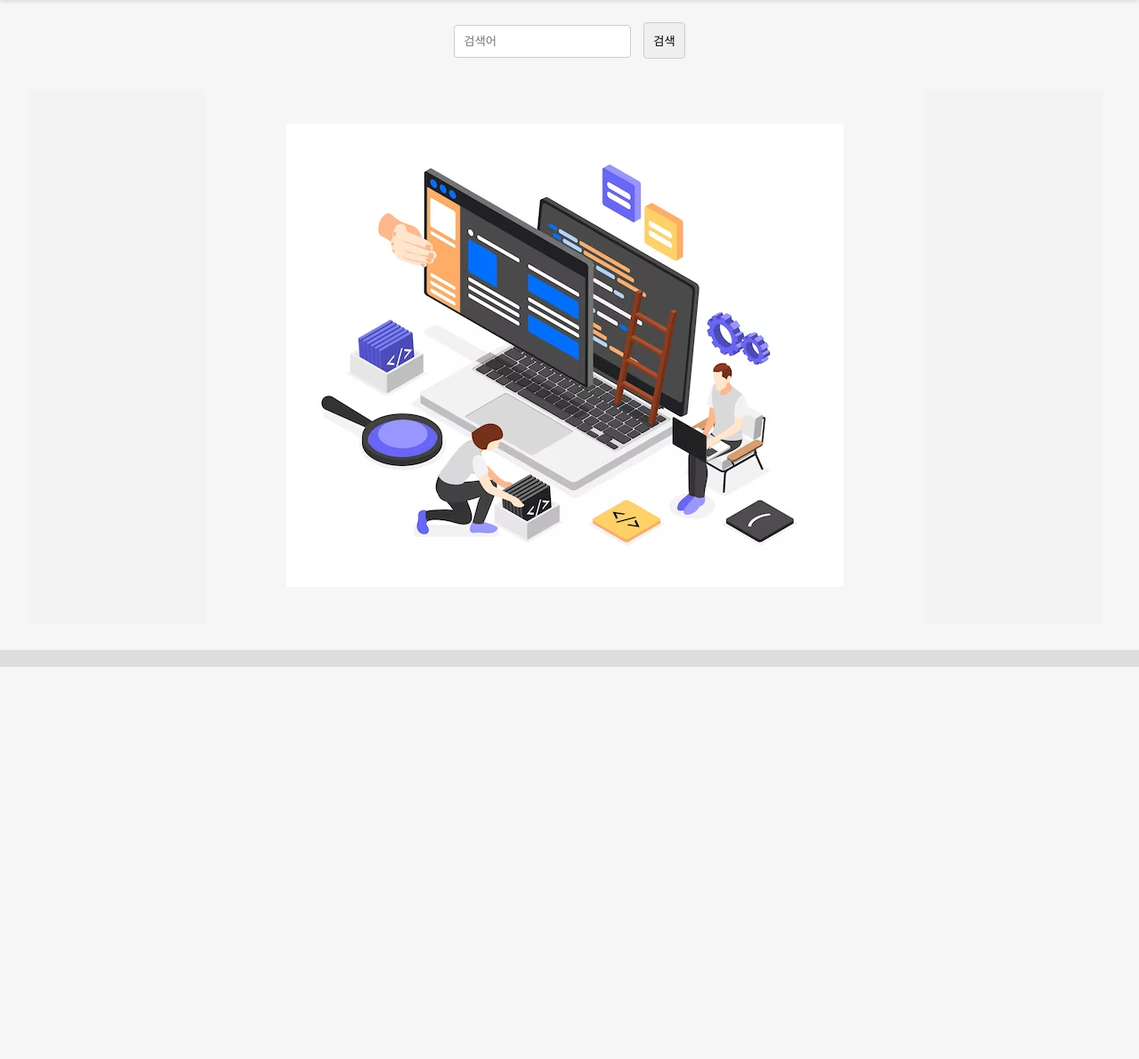
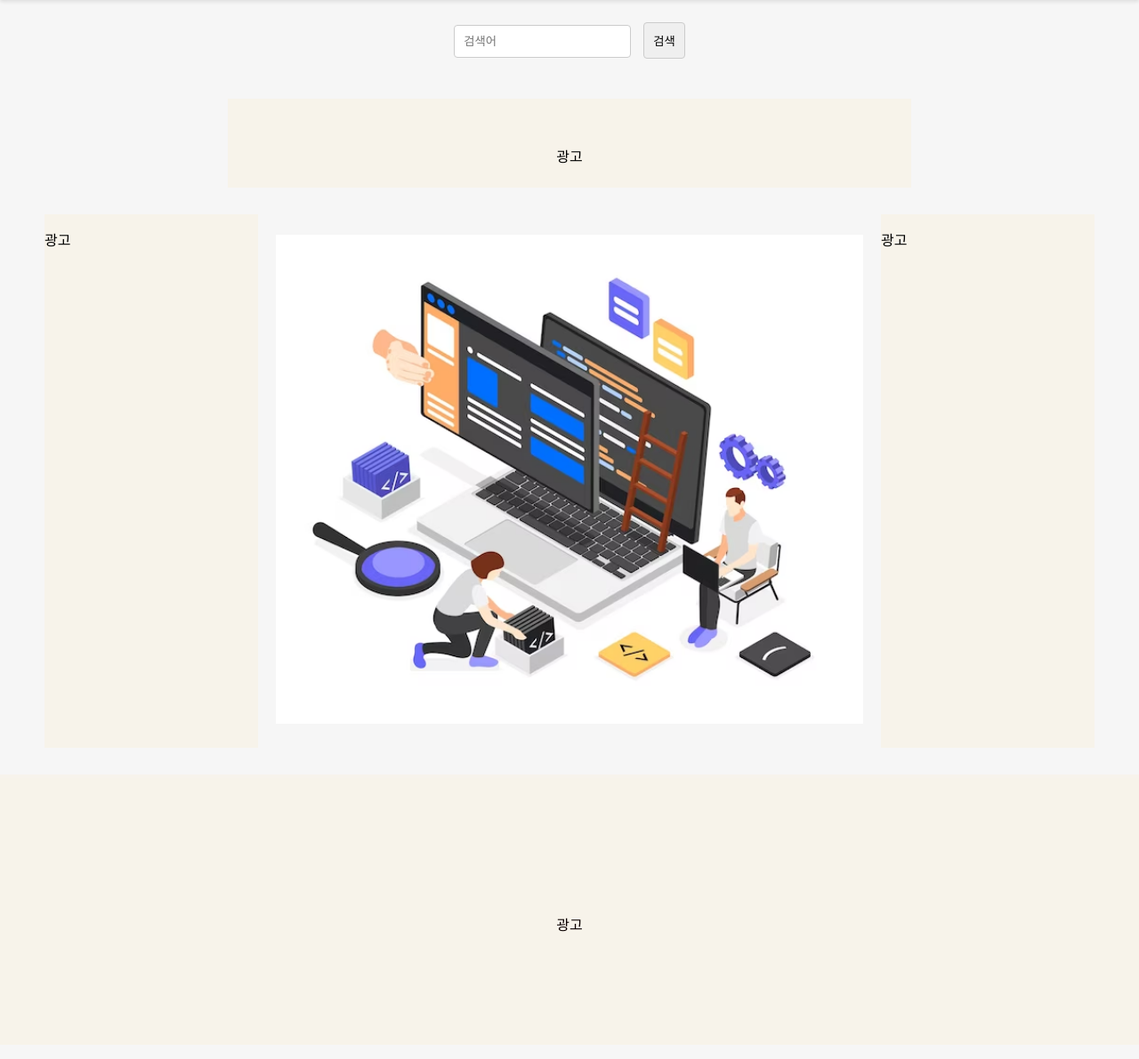
Before and after one commit to chanwoo7/PBL-Team3-Project, a Django app: template site/adApp/templates/adApp/main.html in a window 1280 px wide. Shown: the part 50-1241 px from the top of the page at 89% size. Before the commit the page ends 800 px from the top, so only its background shows below. Run offline with Django 4.2, Linux system fonts and the light colour scheme; the template is opened without the code that fills it, so the values that code supplies are empty.

Commit message:
main.html 수정2

```diff
--- a/site/adApp/templates/adApp/main.html
+++ b/site/adApp/templates/adApp/main.html
@@ -3,7 +3,7 @@
 <head>
 <meta charset="UTF-8">
 <meta name="viewport" content="width=device-width, initial-scale=1.0">
-<title>Centered and Clean Layout</title>
+<title>메인 페이지</title>
 <style>
     body, html {
         margin: 0;
@@ -56,44 +56,52 @@
         border: 1px solid #ccc;
         border-radius: 4px;
     }
+    .small-ad-banner {
+        width: 60%;
+        height: 100px; /* 배너의 높이 설정 */
+        background-color: #f7f3ea; /* 배너의 배경색 설정 */
+        margin: 20px 0; /* 검색 박스와의 간격 설정 */
+        text-align: center; /* 텍스트 중앙 정렬 */
+        line-height: 100px; /* 텍스트 수직 중앙 정렬을 위한 라인 높이 설정 */
+    }
     .container {
         display: flex;
+        flex-direction: row;
         justify-content: center;
         align-items: center;
-        flex-wrap: nowrap;
+        flex-wrap: wrap;
         width: 100%;
+        max-width: 1200px;
+        margin: 0 auto;
     }
     .image-box {
-        flex: 1 1 60%;
-        max-width: 60%;
+        flex: 1;
+        max-width: 100%;
         margin: 10px;
         text-align: center;
     }
     .ad-box {
         flex: 0 0 20%;
-        max-width: 200px;
         height: 600px;
-        background-color: #f3f3f3;
+        background-color: #f7f3ea;
         margin: 10px;
     }
     .bottom-ad-box{
         width: 100%;
-        height: 200px;
-        background-color: #ddd;
+        height: 300px; /* 배너의 높이를 늘림 */
+        background-color: rgb(247, 243, 234); /* 배경색 변경 */
+        color: #0b0000; /* 텍스트 색상 변경 */
+        text-align: center; /* 텍스트 중앙 정렬 */
+        line-height: 300px; /* 라인 높이 조정 */
+        border-top: 4px solid rgba(243, 243, 243, 0.19); /* 상단 테두리 추가 */
         margin-top: 20px;
     }
-
     .image-box img {
+        width: 100%;
+        height: auto;
         max-width: 100%;
-        height: auto;
     }
-
-    /* 첫 번째 광고 박스의 왼쪽 여백 제거 */
-    .container > aside:first-child {
-        margin-left: 0;
-    }
-
-</style>
+    </style>
 </head>
 <body>
     <header class="menu">
@@ -111,19 +119,25 @@
         <input type="text" placeholder="검색어">
         <input type="button" value="검색">
     </div>
+    <aside class="small-ad-banner">
+        <!-- 작은 광고 배너 내용 -->
+        <p>광고</p>
+    </aside>
     <main class="container">
         <aside class="ad-box">
-            <!-- 광고 콘텐츠를 여기에 넣습니다. -->
+            <!-- 왼쪽 광고 콘텐츠 -->
+            <p>광고</p>
         </aside>
         <section class="image-box">
             <img src="/static/image/comDev.avif" alt="Computer Development">
         </section>
         <aside class="ad-box">
-            <!-- 광고 콘텐츠를 여기에 넣습니다. -->
+            <!-- 오른쪽 광고 콘텐츠 -->
+            <p>광고</p>
         </aside>
     </main>
     <div class="bottom-ad-box">
-        <!-- 광고 콘텐츠를 여기에 넣습니다. -->
+        <p>광고</p>
     </div>
 </body>
 </html>
```
